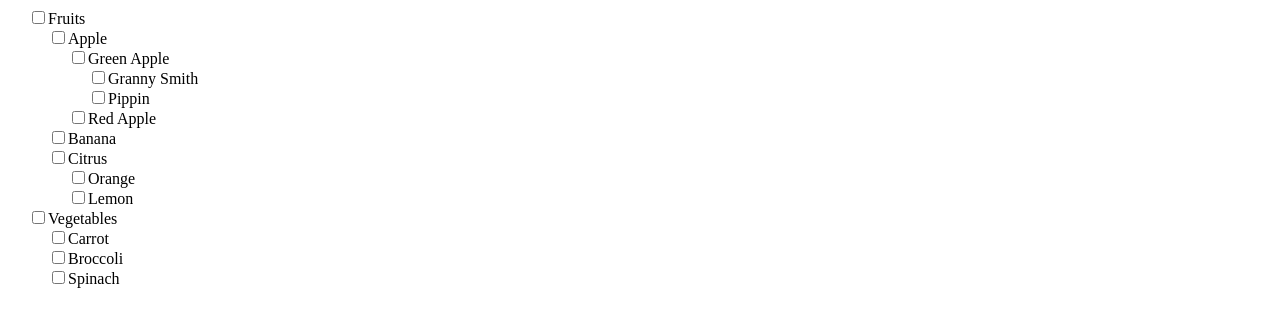
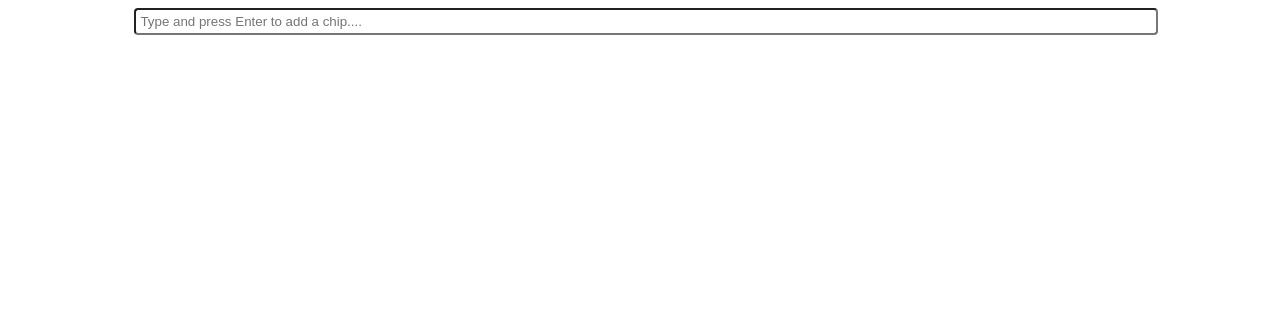
Before and after one commit to bharathvijayss/Frontend-Interview-Preparation, a React (Vite) app: page / in a window 1280 px wide. Shown: the top 326 px of the page. Built offline with nearby package versions, Linux system fonts and the light colour scheme.

Commit message:
chips input

```diff
--- a/src/App.jsx
+++ b/src/App.jsx
@@ -6,6 +6,7 @@
 import Pagination from "./components/Pagination/Pagination";
 import TabForm from "./components/TabForm/TabForm";
 import NestedCheckBoxes from "./components/NestedCheckBoxes/NestedCheckBoxes";
+import Chips from "./components/Chips/Chips";
 
 function App() {
   // const progressBars = [10, 50, 100];
@@ -19,7 +20,8 @@
       {/* <SearchBar /> */}
       {/* <Pagination /> */}
       {/* <TabForm /> */}
-      <NestedCheckBoxes />
+      {/* <NestedCheckBoxes /> */}
+      <Chips />
     </div>
   );
 }
--- /dev/null
+++ b/src/components/Chips/Chips.jsx
@@ -0,0 +1,53 @@
+import { useState } from "react";
+import {
+  chip_item,
+  chip_list_container,
+  remove_btn,
+  chip_input_box,
+  chip_container,
+} from "./Chips.module.css";
+
+const Chips = () => {
+  const [chipText, setChipText] = useState("");
+  const [chipList, setChipList] = useState([]);
+
+  const handleEnterKey = (e) => {
+    if (e.key === "Enter" && chipText.trim() !== "") {
+      setChipList((prev) => [...prev, chipText]);
+      setChipText("");
+    }
+  };
+
+  const removeChip = (index) => {
+    setChipList((prev) => {
+      const updatedList = structuredClone(prev);
+      updatedList.splice(index, 1);
+      return updatedList;
+    });
+  };
+
+  return (
+    <div className={chip_container}>
+      <input
+        className={chip_input_box}
+        type="text"
+        value={chipText}
+        onChange={(e) => setChipText(e.target.value)}
+        onKeyDown={(e) => handleEnterKey(e)}
+        placeholder="Type and press Enter to add a chip...."
+      />
+      <div className={chip_list_container}>
+        {chipList.map((chip, index) => (
+          <span className={chip_item} key={chip}>
+            {chip}
+            <span className={remove_btn} onClick={() => removeChip(index)}>
+              ❌
+            </span>
+          </span>
+        ))}
+      </div>
+    </div>
+  );
+};
+
+export default Chips;
--- /dev/null
+++ b/src/components/Chips/Chips.module.css
@@ -0,0 +1,28 @@
+.chip_item {
+  border-radius: 4px;
+  padding: 4px;
+  background-color: gainsboro;
+}
+
+.chip_list_container {
+  display: flex;
+  gap: 4px;
+  margin-top: 4px;
+}
+
+.remove_btn {
+  padding: 4px;
+  cursor: pointer;
+}
+
+.chip_input_box {
+  padding: 4px;
+  width: 100%;
+  border-radius: 4px;
+}
+
+.chip_container {
+  width: 80%;
+  margin: auto;
+  display: block;
+}
```
